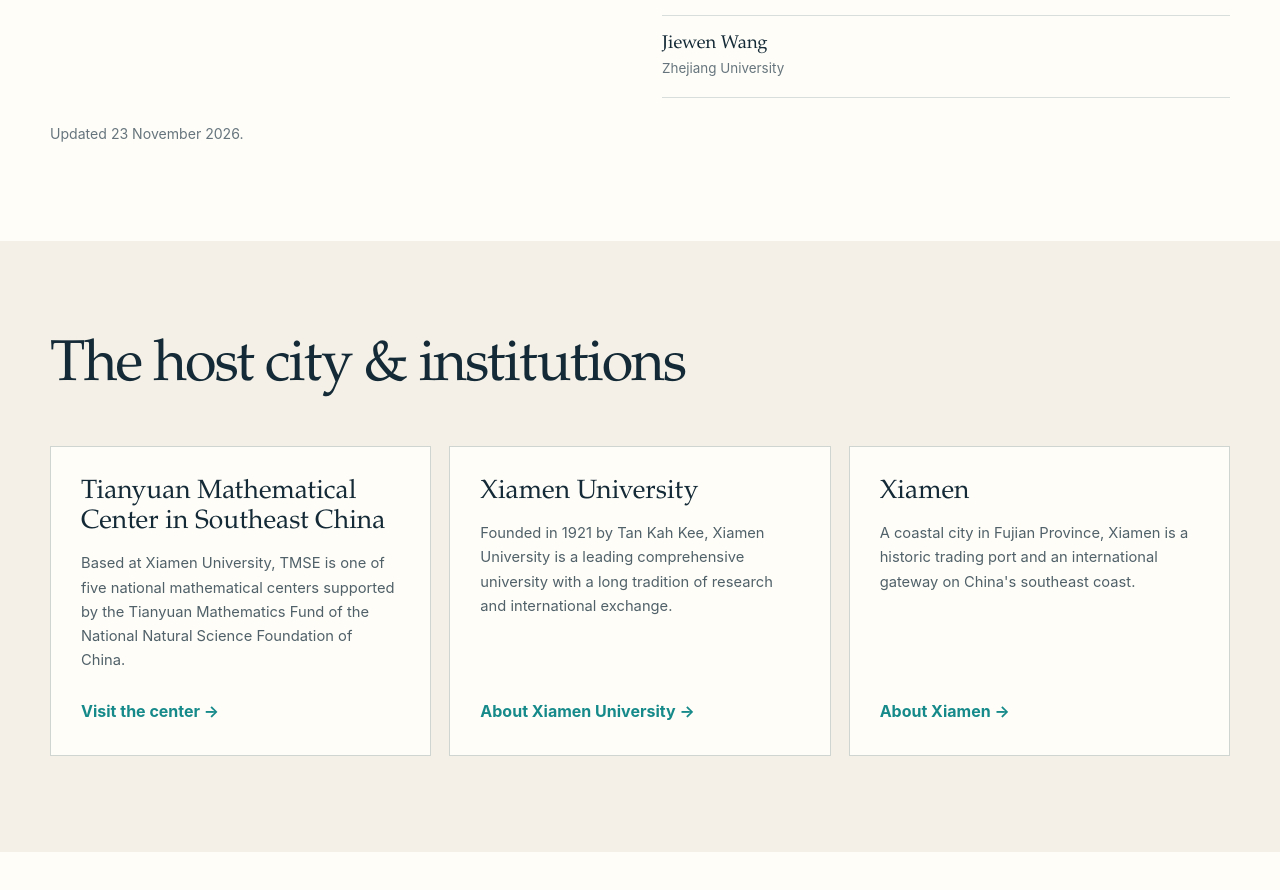
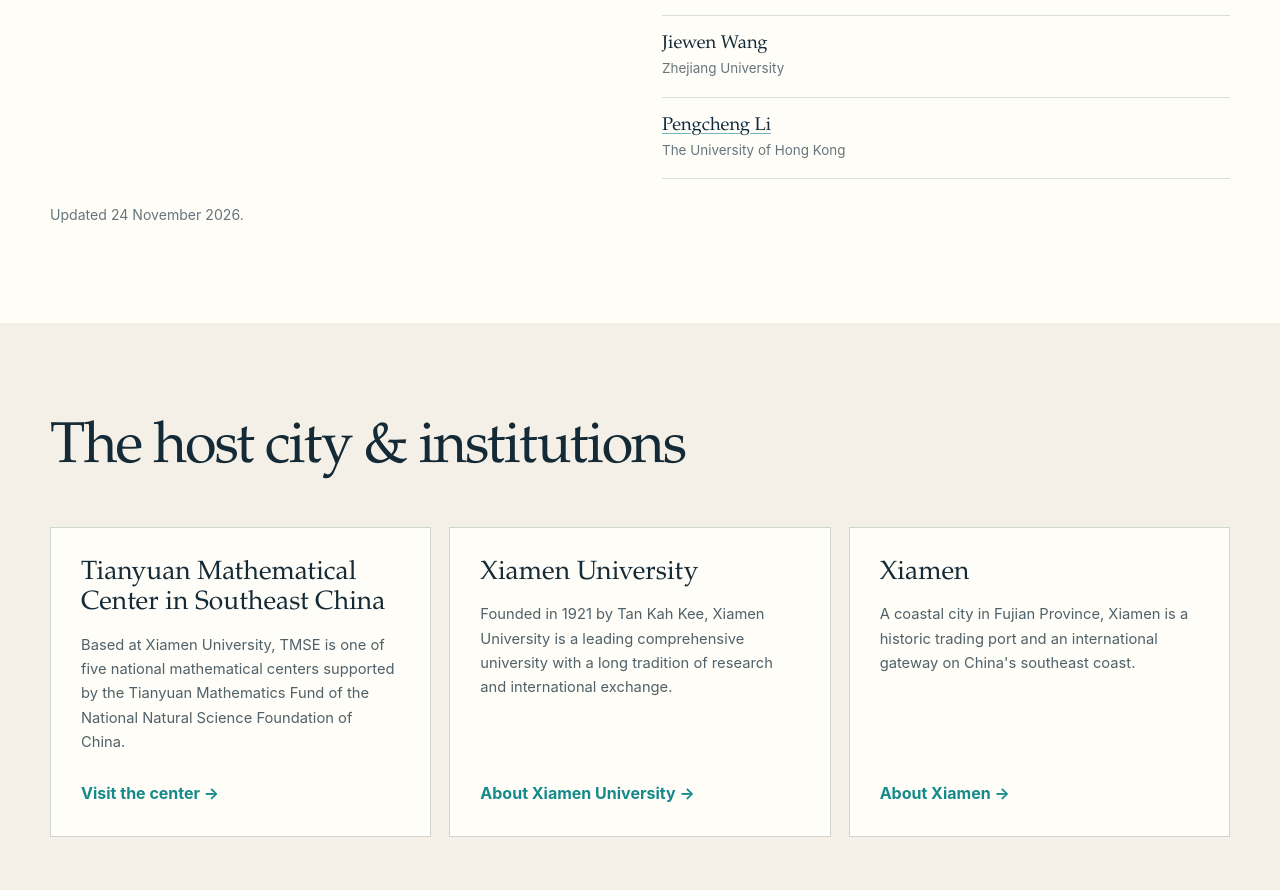
Before and after one commit to Langlandsproject/2026xmu, a plain HTML site: page index.html in a window 1280 px wide. Shown: the part 3507-4397 px from the top of the page. Drawn offline with Linux system fonts and the light colour scheme.

Commit message:
docs: add Pengcheng Li to confirmed participants

```diff
--- a/index.html
+++ b/index.html
@@ -140,10 +140,11 @@ footer{padding:28px 0;color:#ffffff9e;background:#091c29;font-size:.78rem}footer
         <li><h4>Xingyu Wu</h4><p>National University of Singapore</p></li>
         <li><h4>Ruotao Yang</h4><p>Chinese Academy of Sciences</p></li>
         <li><h4>Jiewen Wang</h4><p>Zhejiang University</p></li>
+        <li><h4><a href="https://sites.google.com/view/pengchengli/home">Pengcheng Li</a></h4><p>The University of Hong Kong</p></li>
       </ul>
     </div>
   </div>
-  <p class="note">Updated 23 November 2026.</p>
+  <p class="note">Updated 24 November 2026.</p>
 </div></section>
 
 <section class="place" id="place"><div class="wrap">
```
